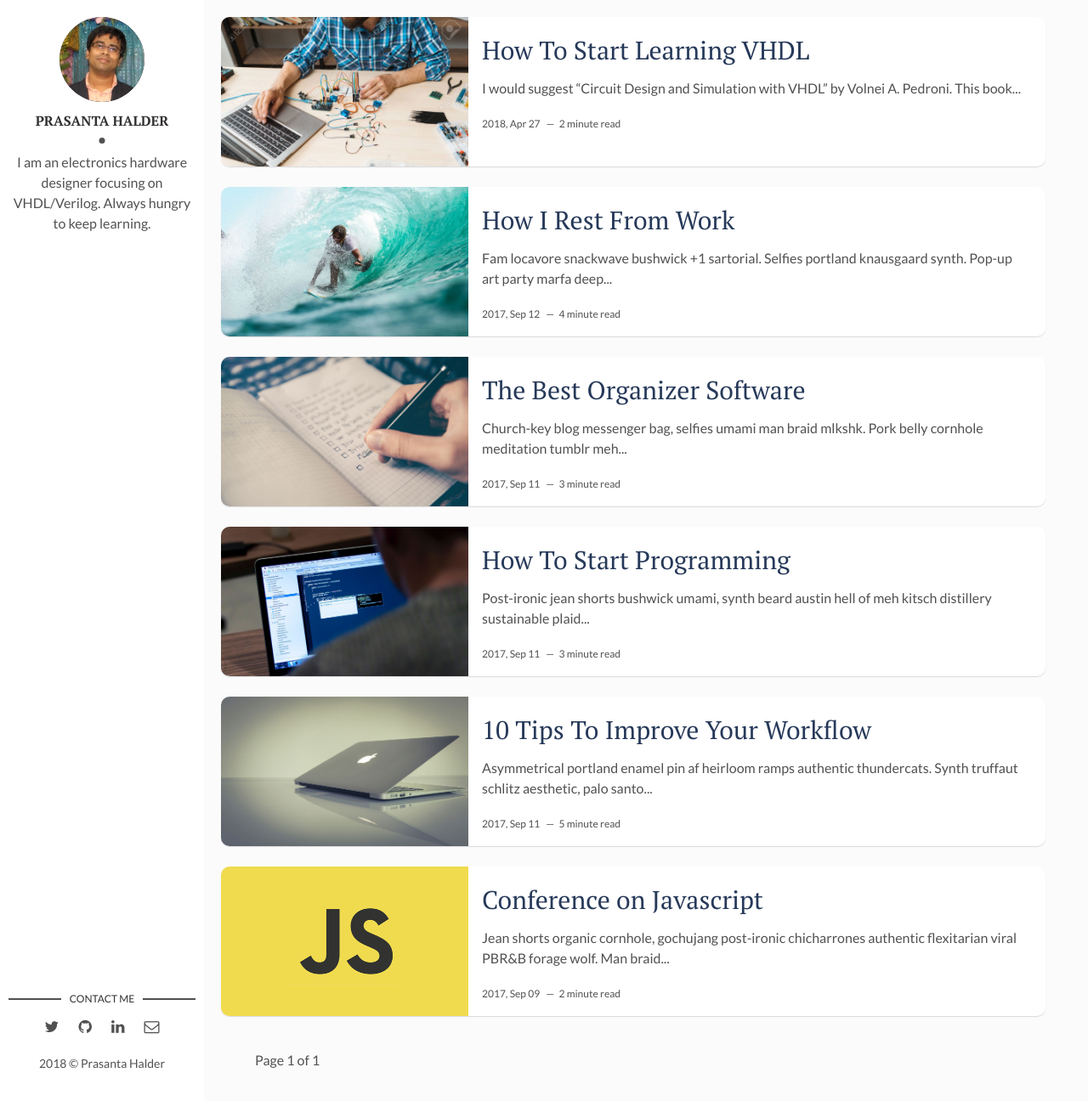
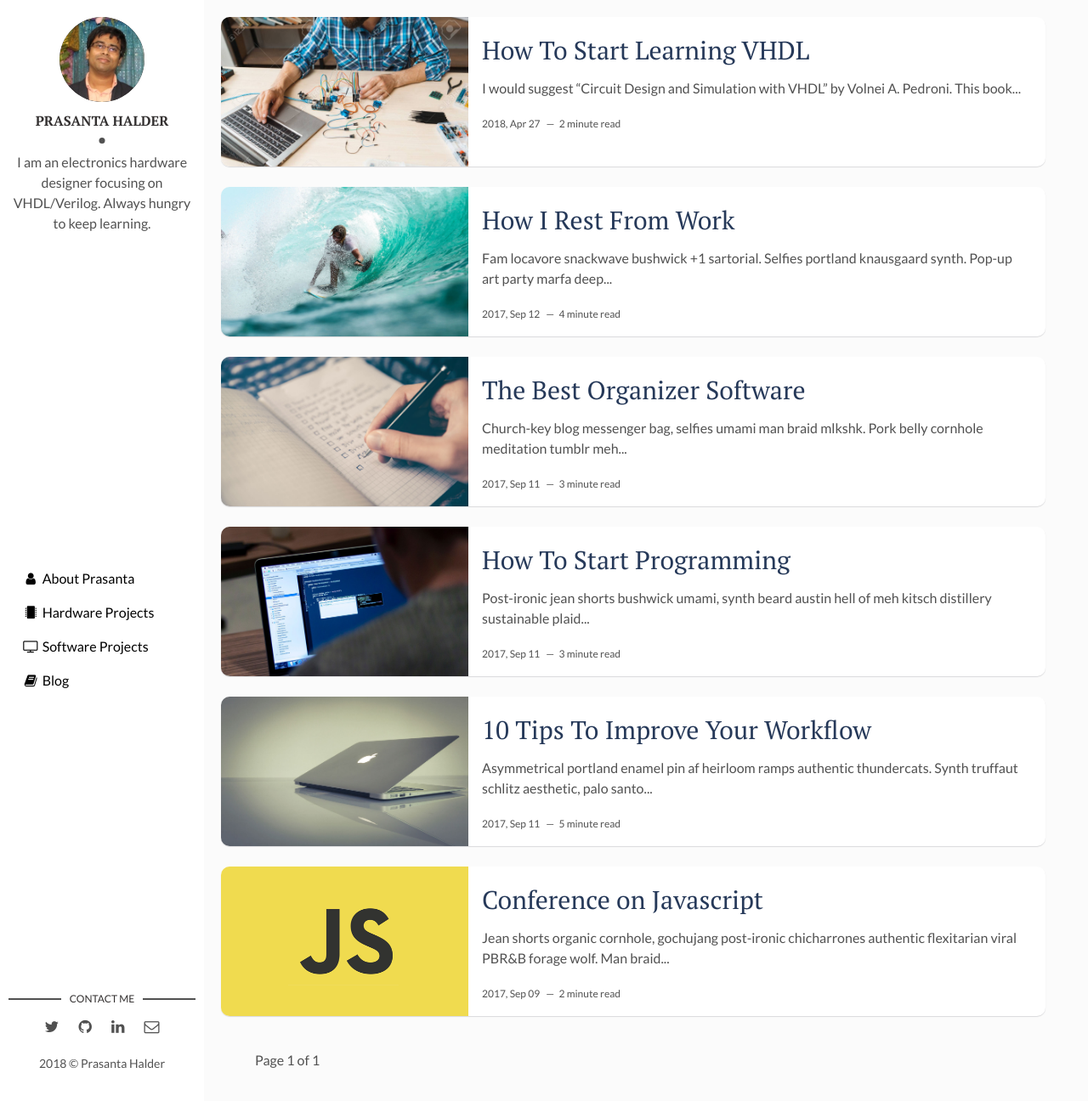
Before and after one commit to prashal/prashal.github.io, a Jekyll site: the page built from index.html, in a window 1280 px wide and 1296 px high. Shown: the whole window at 85% size. Built offline with Jekyll 4.4.1, drawn with Linux system fonts in a browser that asks for light colours; the list of posts is cut into pages by our own code.

Commit message:
With sidebar menu

```diff
--- a/_layouts/main.html
+++ b/_layouts/main.html
@@ -12,6 +12,32 @@ layout: default
       <p>{{site.about-author}}</p>
     </div>
   </header> <!-- End Header -->
+	<!-- SIDEBAR MENU -->
+	<div class="profile-usermenu">
+		<ul class="nav">
+			<li>
+				<a href="/how-to-start-learning-VHDL/">
+				<i class="fa fa-fw fa-user"></i>
+				About Prasanta </a>
+			</li>
+			<li>
+				<a href="/hardware-projects/">
+				<i class="fa fa-fw fa-microchip"></i>
+				Hardware Projects </a>
+			</li>
+			<li>
+				<a href="/software-projects/" target="_blank">
+				<i class="fa fa-fw fa-television"></i>
+				Software Projects </a>
+			</li>
+			<li>
+				<a href="/">
+				<i class="fa fa-fw fa-book"></i>
+				Blog </a>
+			</li>
+		</ul>
+	</div>
+	<!-- END MENU -->
   <footer>
     <section class="contact">
       <h3 class="contact-title">Contact me</h3>
--- a/assets/css/main.css
+++ b/assets/css/main.css
@@ -1446,3 +1446,30 @@ a.newer-posts:hover {
     font-size: 21px;
   }
 }
+
+
+.profile-usermenu ul {
+    list-style-type: none;
+    margin: 0;
+    padding: 0;
+    width: 100%;
+    background-color: #fff;
+}
+
+.profile-usermenu li a {
+    display: block;
+    color: #000;
+    padding: 8px 16px;
+    text-decoration: none;
+}
+
+/* Change the link color on hover */
+.profile-usermenu li a:hover {
+    background-color: #555;
+    color: white;
+}
+
+.profile-usermenu li a.active {
+    background-color: #55a;
+    color: white;
+}
```
Also changed, not shown: other parts of _layouts/main.html (+9 -0 lines).
